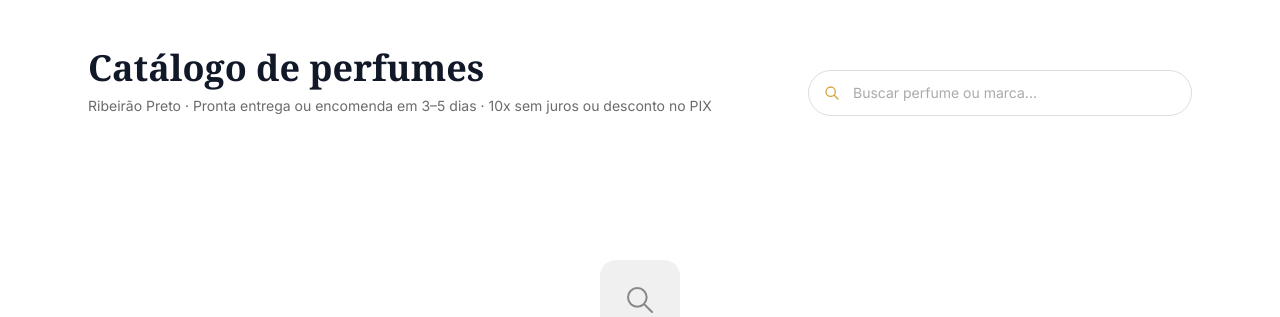
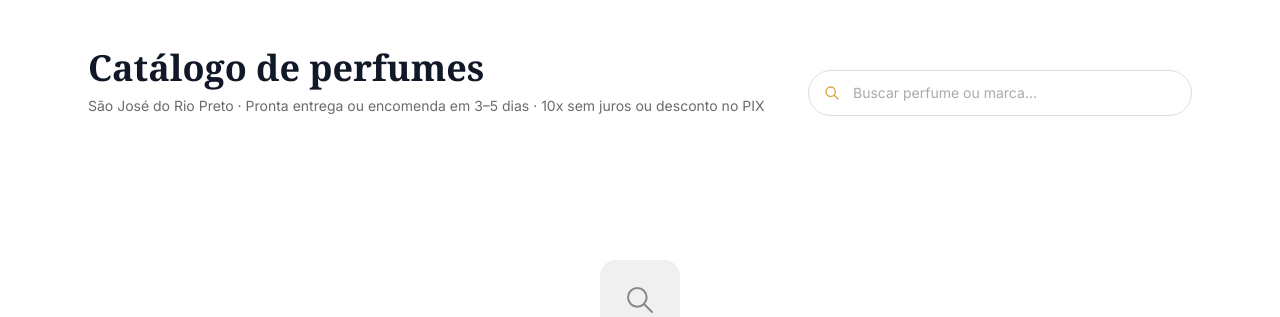
Before and after one commit to guiihmaciel1/dgstore, a Laravel app: page /catalogo in a window 1280 px wide. Shown: the part 65-382 px from the top of the page. Run offline with Laravel 12, Linux system fonts and the light colour scheme; data that the repository does not hold is empty; style sheets or scripts are compiled from the project's sources; parts of the project's set-up code (start-up, migrations or seed data) failed here and were passed over; some web fonts are replaced.

Commit message:
fix(catalogo): corrige cidade da loja para São José do Rio Preto
Co-Authored-By: Claude Opus 5.5 <noreply@anthropic.com>

```diff
--- a/resources/views/catalogo/index.blade.php
+++ b/resources/views/catalogo/index.blade.php
@@ -11,7 +11,7 @@
         <div>
             <h1 class="font-serif text-3xl sm:text-4xl font-semibold text-gray-900 leading-tight">Catálogo de perfumes</h1>
             <p class="mt-2 text-sm" style="color: #6b6b6b;">
-                Ribeirão Preto · Pronta entrega ou encomenda em 3–5 dias · 10x sem juros ou desconto no PIX
+                São José do Rio Preto · Pronta entrega ou encomenda em 3–5 dias · 10x sem juros ou desconto no PIX
             </p>
         </div>
         <div class="w-full sm:max-w-sm">
```
